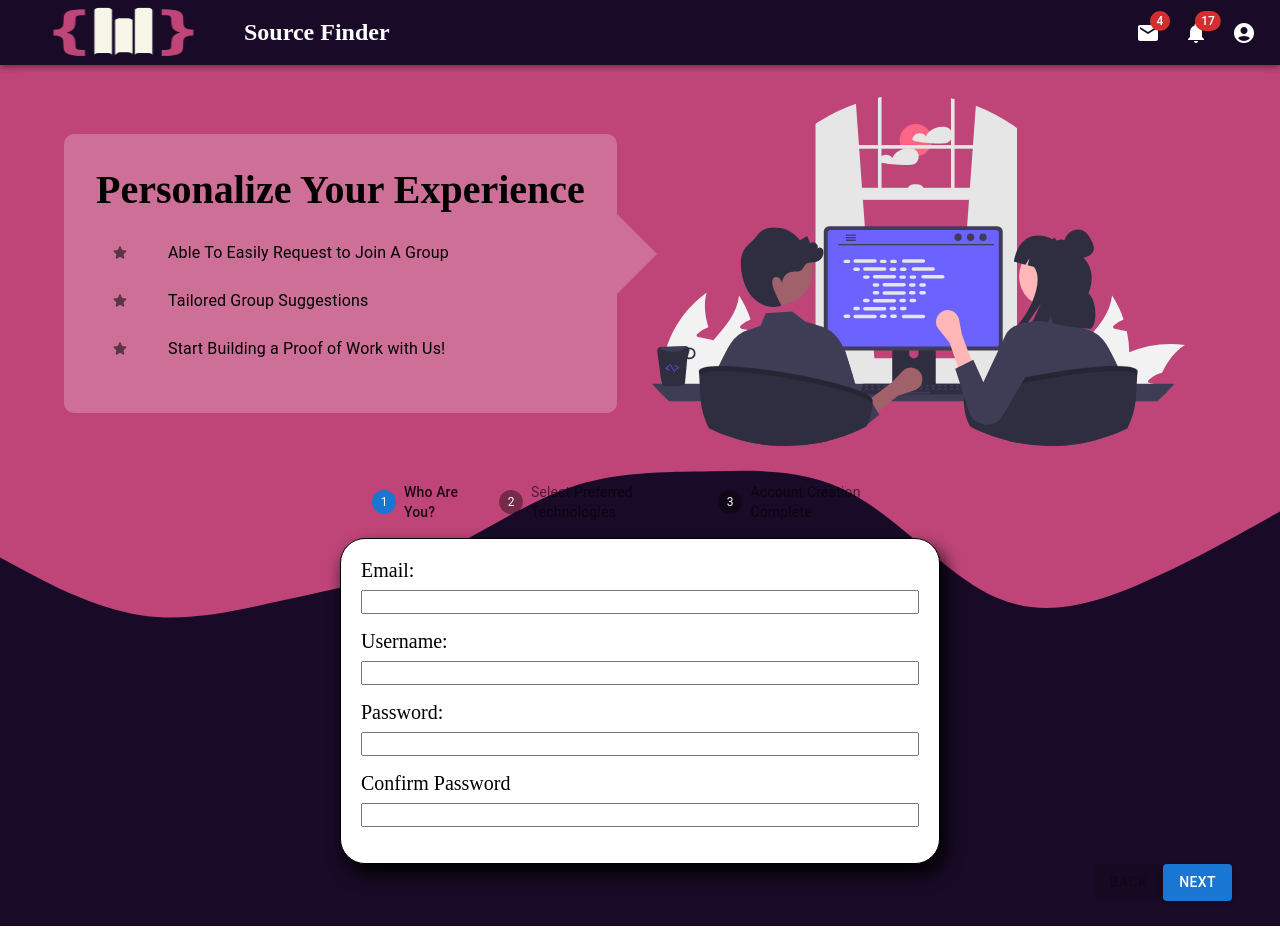
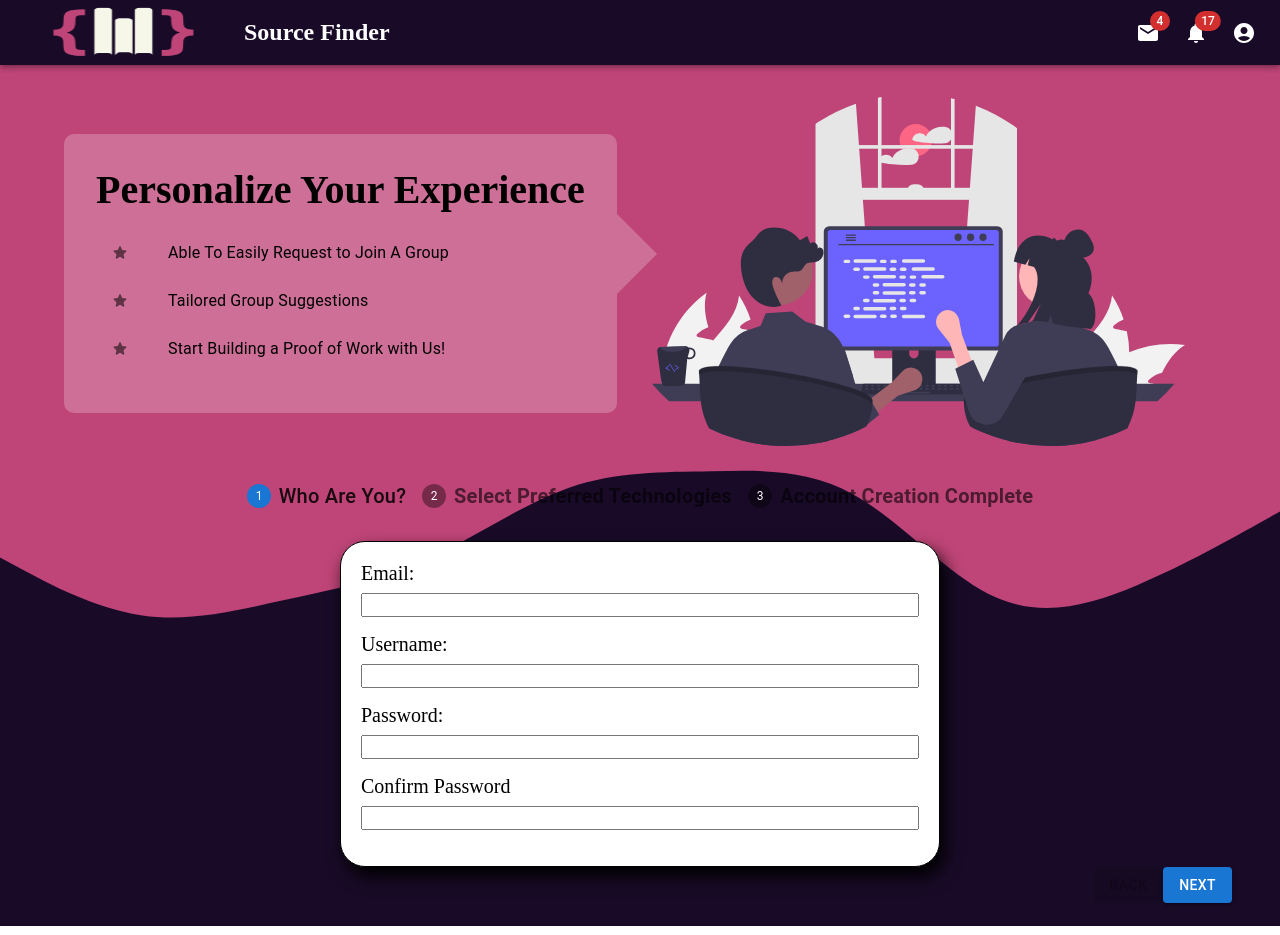
Before and after one commit to AlexanderLeino/source-finder, a React (Create React App) app in the folder client/: page /signUp in a window 1280 px wide. Built offline with nearby package versions, Linux system fonts and the light colour scheme.

Commit message:
stepper overrides

```diff
--- a/client/src/pages/SignUpPage.js
+++ b/client/src/pages/SignUpPage.js
@@ -16,31 +16,6 @@ import { List, ListItem, ListItemIcon, ListItemText} from '@mui/material'
 import { useMutation } from '@apollo/client';
 import { CREATE_USER } from '../utils/mutations';
 import Auth from '../utils/auth';
-import StepConnector, { stepConnectorClasses } from '@mui/material/StepConnector';
-import { styled } from '@mui/material/styles';
-
-const QontoConnector = styled(StepConnector)(({ theme }) => ({
-  [`&.${stepConnectorClasses.alternativeLabel}`]: {
-    top: 10,
-    left: 'calc(-50% + 16px)',
-    right: 'calc(50% + 16px)',
-  },
-  [`&.${stepConnectorClasses.active}`]: {
-    [`& .${stepConnectorClasses.line}`]: {
-      borderColor: '#784af4',
-    },
-  },
-  [`&.${stepConnectorClasses.completed}`]: {
-    [`& .${stepConnectorClasses.line}`]: {
-      borderColor: '#784af4',
-    },
-  },
-  [`& .${stepConnectorClasses.line}`]: {
-    borderColor: theme.palette.mode === 'dark' ? theme.palette.grey[800] : '#eaeaf0',
-    borderTopWidth: 3,
-    borderRadius: 1,
-  },
-}));
 
 
 
@@ -146,18 +121,24 @@ function InitialSignUpPage() {
     </Container >
     <Container maxWidth style={{ paddingTop:'2rem', paddingBottom:'2rem'}}>
 
-        <Container maxWidth='sm'>
-        <Box sx={{ width: '100%' }}>
-      <Stepper  connector={<QontoConnector />} activeStep={activeStep}>
+        <Container maxWidth='md' style={{display:'flex', justifyContent:'center', marginBottom:'30px'}}>
+
+      <Stepper sx={{
+        ".MuiStepConnector-root": {
+          display: "none"
+        },
+
+      }} activeStep={activeStep}>
         {steps.map((label) => {
           const stepProps = {};
           return (
-            <Step  key={label} {...stepProps}>
-              <StepLabel  StepIconProps={{classes: {
-                text: {
-                  fill: 'green'
-                }
-              }}}>{label}</StepLabel>
+            <Step sx={{".MuiStepLabel-label": {
+              fontSize:'20px',
+              height:'auto',
+              fontWeight:'bold',
+
+            }}} key={label} {...stepProps}>
+              <StepLabel>{label}</StepLabel>
             </Step>
           );
         })}
@@ -167,7 +148,7 @@ function InitialSignUpPage() {
           <Box sx={{ display: 'flex', flexDirection: 'row', pt: 2 }}>
           </Box>
         </>
-    </Box>
+
         </Container>
         {activeStep === 0 ? (<SignUpForm />) : (<div></div>)}
         {activeStep === 1 ? (<AlexTest />) : (<div></div>)}
```
